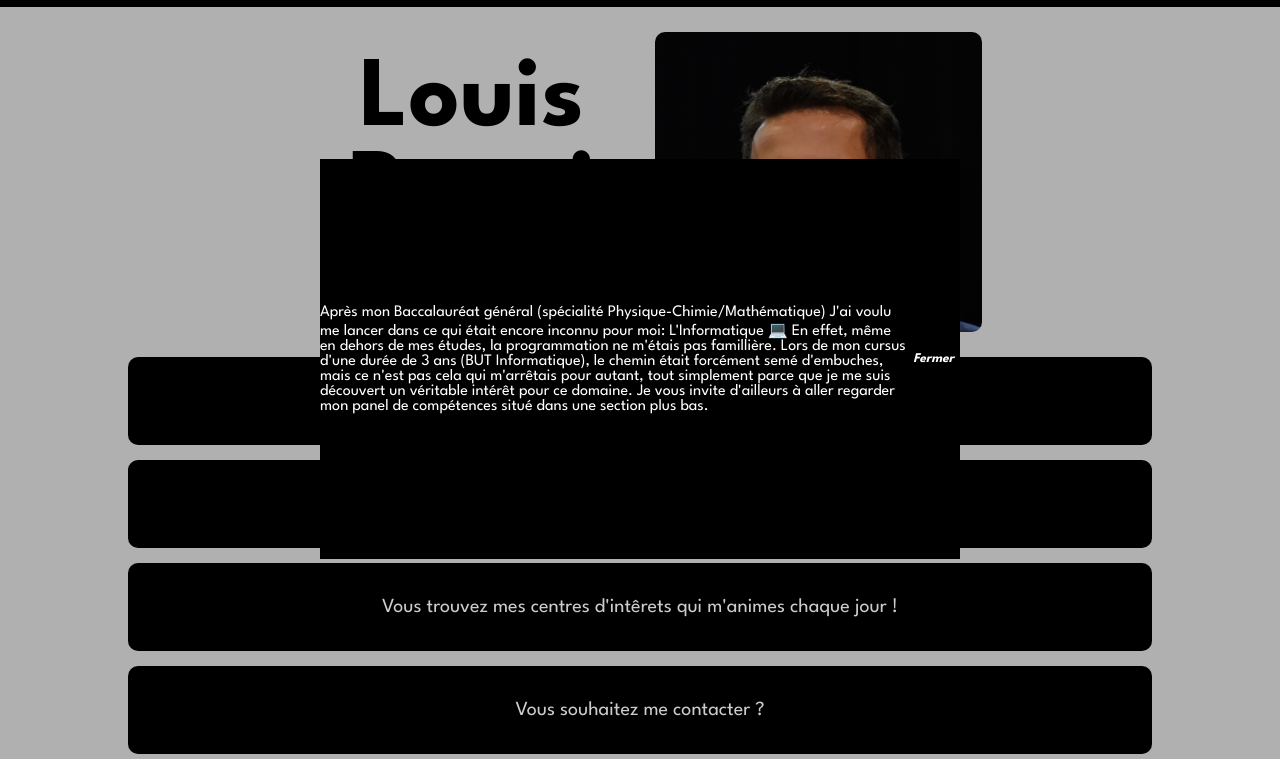
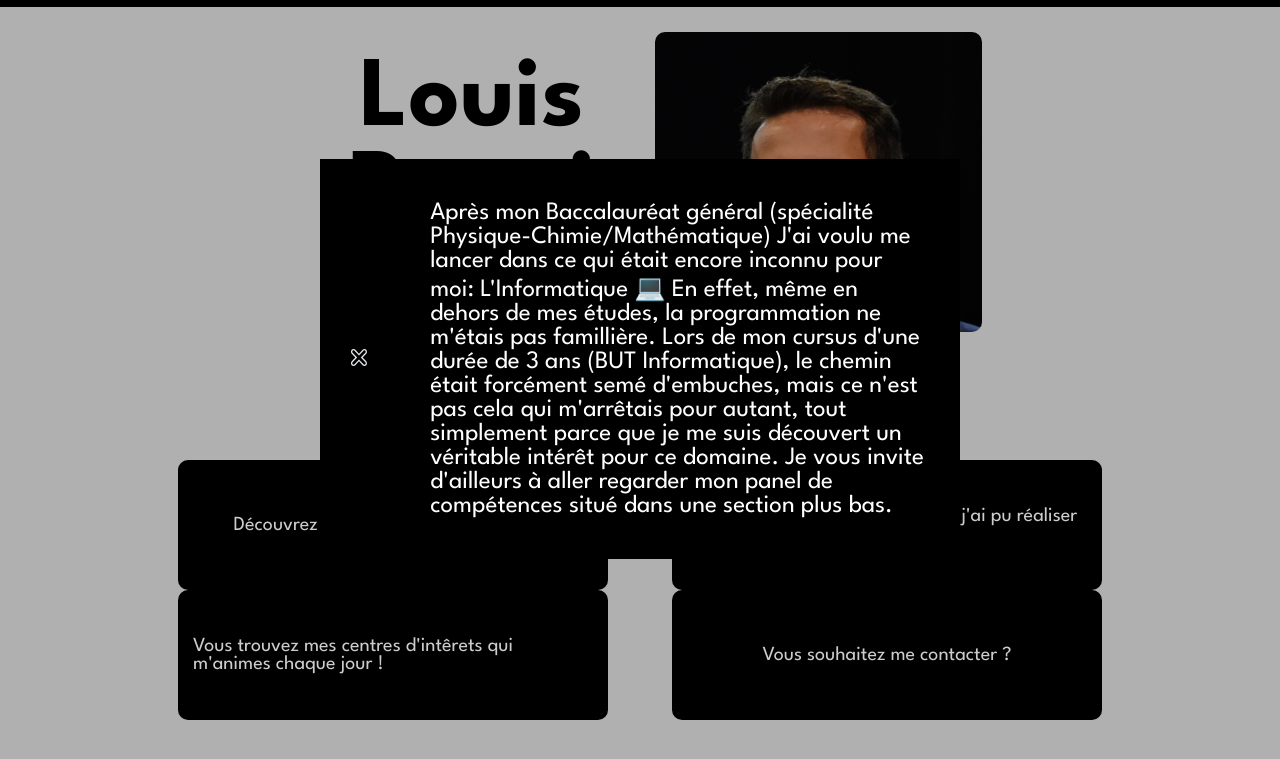
Before and after one commit to Slyberr/PortFolio, a plain HTML site: page src/html/index.html in a window 1280 px wide. Both pictures are taken after a click on the element "Découvrez comment j'en suis arrivé là !". Shown: the part 41-800 px from the top of the page. Drawn offline with nearby package versions, Linux system fonts and the light colour scheme.

Commit message:
nouvelles architectures des sections
Former-commit-id: f98ffefe7e819b383062a681435411cd6d7203c1

```diff
--- a/src/css/index.css
+++ b/src/css/index.css
@@ -90,19 +90,23 @@ a{
 
 }
 .subs-divisions{
-    display: flex;
-    flex-direction: column;
-    gap: 15px;
+    display:flex;
+    justify-content: center;
+    align-items: center;
+    flex-wrap: wrap;
+    gap:5%;
+    margin-top:10%;
 
 }
 .sub-division{
     display: flex;
     justify-content: center;
+    align-items: center;
     padding: 15px;
-    margin-right: 10%;
-    margin-left: 10%;
     border-radius: 10px;
     font-size: 20px;
+    width:400px;
+    min-height: 100px;
     color:var(--text-inBoxfont);
     background-color: var(--bgBox);
     transition: font-size 0.5s,background-color 0.5s,color 0.5s;
--- a/src/js/script.js
+++ b/src/js/script.js
@@ -3,13 +3,17 @@ function showPanel(currentID){
 
 
     let grabText=$(currentID).find('.textPanel').text()
-    const panel=$("<div class='overlay'> <div class='tempPanel'><p></p><button class='collapse-section'><i><strong>Fermer</strong></i></button></div></div>");
+    const panel=$("<div class='overlay'> <div class='tempPanel'><button class='collapse-section'><img id='image-retour' src='../images/WhiteCross.svg'></button><p></p></div></div>");
     panel.find('p').text(grabText);
 
     $('body').append(panel)
 
+
+    //regles css des elements ajoutés
+
+
     $('.overlay').css({
-        "display": "flex",
+        "display":"none",
         "justify-content": "center",
         "align-items": "center",
         "position": "fixed",
@@ -19,10 +23,10 @@ function showPanel(currentID){
         "height": "100%",
         "background-color":"rgb(0,0,0,0.2)"
 
-    })
+    });
+
     $('.tempPanel').css({
-
-            "display": "flex",
+        "display":"flex",
         "justify-content": "center",
         "align-items": "center",
         "color":"var(--text-inBoxfont)",
@@ -31,14 +35,34 @@ function showPanel(currentID){
         "position": "absolute",
         "inset":"25%",
 
+    });
+    $('.tempPanel').find('p').css({
+        'margin':'5%',
+        'font-size':'25px'
+    }
+    )
+
+
+    $('#image-retour').css({
+        'width':'25%',
+        'height':'25%'
 
     })
 
+
+    //animations
+
+    $('.overlay').fadeIn();
+
     //on ajoute un event sur le bouton fermer pour supprimer le panel + overlay
     $('.collapse-section').on('click',function(){
-        $(".overlay").remove();
+       $('.overlay').fadeOut(function(){
+        $('.overlay').remove();
+       })
 
     })
+
+
 
 
 
@@ -68,6 +92,10 @@ function changeBrightMode(actualIcon){
             '--simpleText':'white',
             '--bgBox':'#0E202E'})
     }
+}
+
+function getActualcolorTheme(){
+    return $('#iconBright').attr('isBright')
 }
 
 $(document).ready(function(){
```
Also changed, not shown: src/images/BlackCross.svg (added), src/images/moon.svg, src/images/whiteCross.svg (added). Lines whose indentation alone changed are shown as unchanged.
